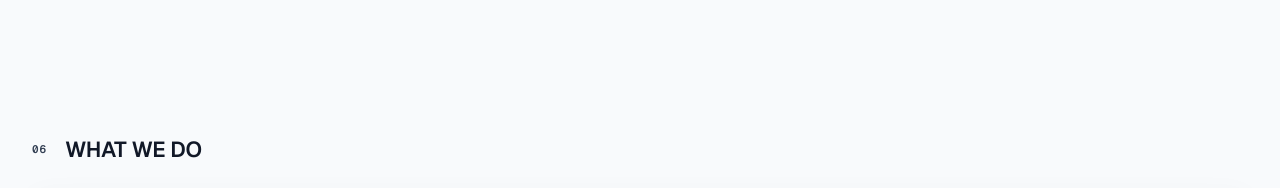
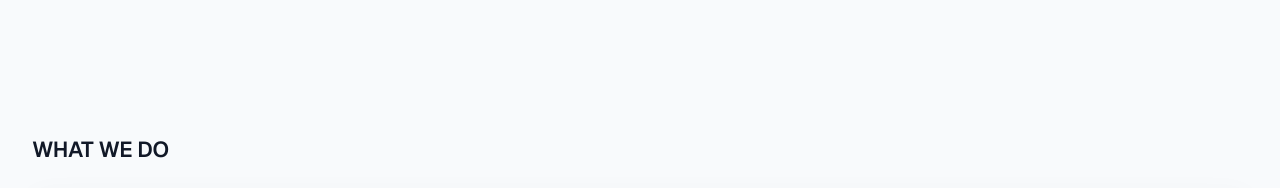
Before and after one commit to kartikeyjaina/futurelabs-enterprise, a Next.js app: page / in a window 1280 px wide. Shown: the part 2480-2668 px from the top of the page. Built offline with nearby package versions, Linux system fonts and the light colour scheme.

Commit message:
Remove What We Do section numbering

```diff
--- a/components/what-we-do/what-we-do.tsx
+++ b/components/what-we-do/what-we-do.tsx
@@ -198,10 +198,6 @@ export function WhatWeDo() {
         {/* HEADER */}
 
         <header className="what-we-do__header">
-          <span className="what-we-do__section-number">
-            06
-          </span>
-
           <h2>WHAT WE DO</h2>
         </header>
 
```
